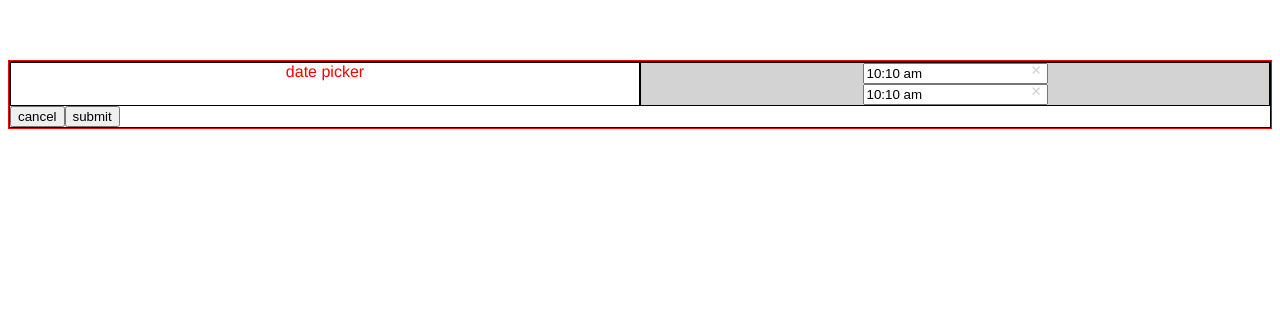
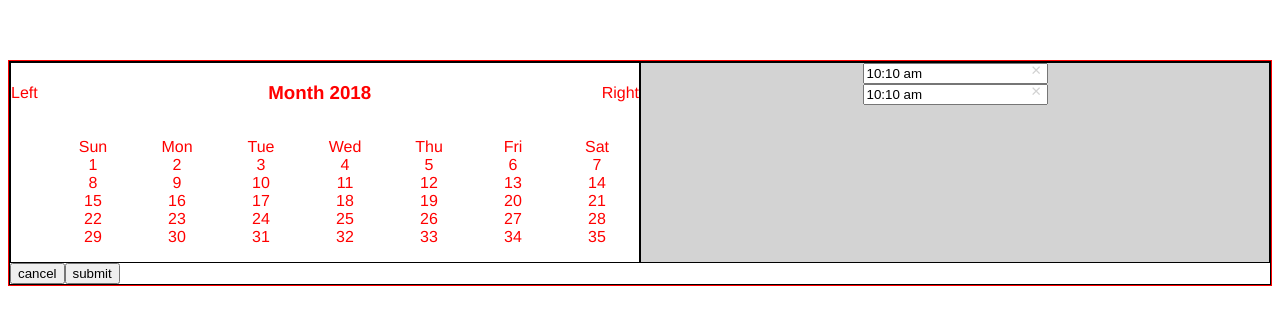
Before and after one commit to wahengchang/vue-packages, a Vue app in the folder packages/dateTimePicker/: page / in a window 1280 px wide. Shown: the top 324 px of the page. Built offline with nearby package versions, Linux system fonts and the light colour scheme.

Commit message:
add date picker UI

```diff
--- a/packages/dateTimePicker/src/components/DatePicker.vue
+++ b/packages/dateTimePicker/src/components/DatePicker.vue
@@ -1,9 +1,43 @@
 <template>
-  <div></div>
+  <div>
+    <div class="datePicker_wrap">
+      <div class="calendar-header">
+        <span class="left">Left</span>
+        <h3>Month 2018</h3>
+        <span class="right">Right</span>
+      </div>
+      <ul class="calendar">
+        <li class="day" v-for="(day, index) in weekDay" :key="index">
+          {{ day }}
+        </li>
+        <li class="day" v-for="(day, index) in 35" :key="index">{{ day }}</li>
+      </ul>
+    </div>
+  </div>
 </template>
 
 <script>
-export default {};
+export default {
+  name: "DatePicker",
+
+  data() {
+    return {
+      weekDay: ["Sun", "Mon", "Tue", "Wed", "Thu", "Fri", "Sat"]
+    };
+  }
+};
 </script>
 
-<style scoped></style>
+<style scoped lang="scss">
+.calendar-header {
+  display: flex;
+  align-items: center;
+  justify-content: space-between;
+}
+ul.calendar {
+  li.day {
+    display: inline-block;
+    width: calc(100% / 7);
+  }
+}
+</style>
--- a/packages/dateTimePicker/src/components/DateTimePicker.vue
+++ b/packages/dateTimePicker/src/components/DateTimePicker.vue
@@ -1,10 +1,10 @@
 <template>
   <div class="wrapper">
     <div class="row">
-      <div class="dateContainer">date picker</div>
+      <div class="dateContainer"><DatePicker /></div>
       <div class="timeContainer">
-        <div class="startTime timeRow"> <time-picker /></div>
-        <div class="endTime timeRow"> <time-picker /></div>
+        <div class="startTime timeRow"><time-picker /></div>
+        <div class="endTime timeRow"><time-picker /></div>
       </div>
     </div>
 
@@ -13,10 +13,12 @@
 </template>
 
 <script>
-import TimePicker from './TimePicker'
+import TimePicker from "./TimePicker";
+import DatePicker from "./DatePicker";
+
 export default {
   name: "DateTimePicker",
-  components: { TimePicker },
+  components: { DatePicker, TimePicker },
   props: {
     msg: String
   }
```
